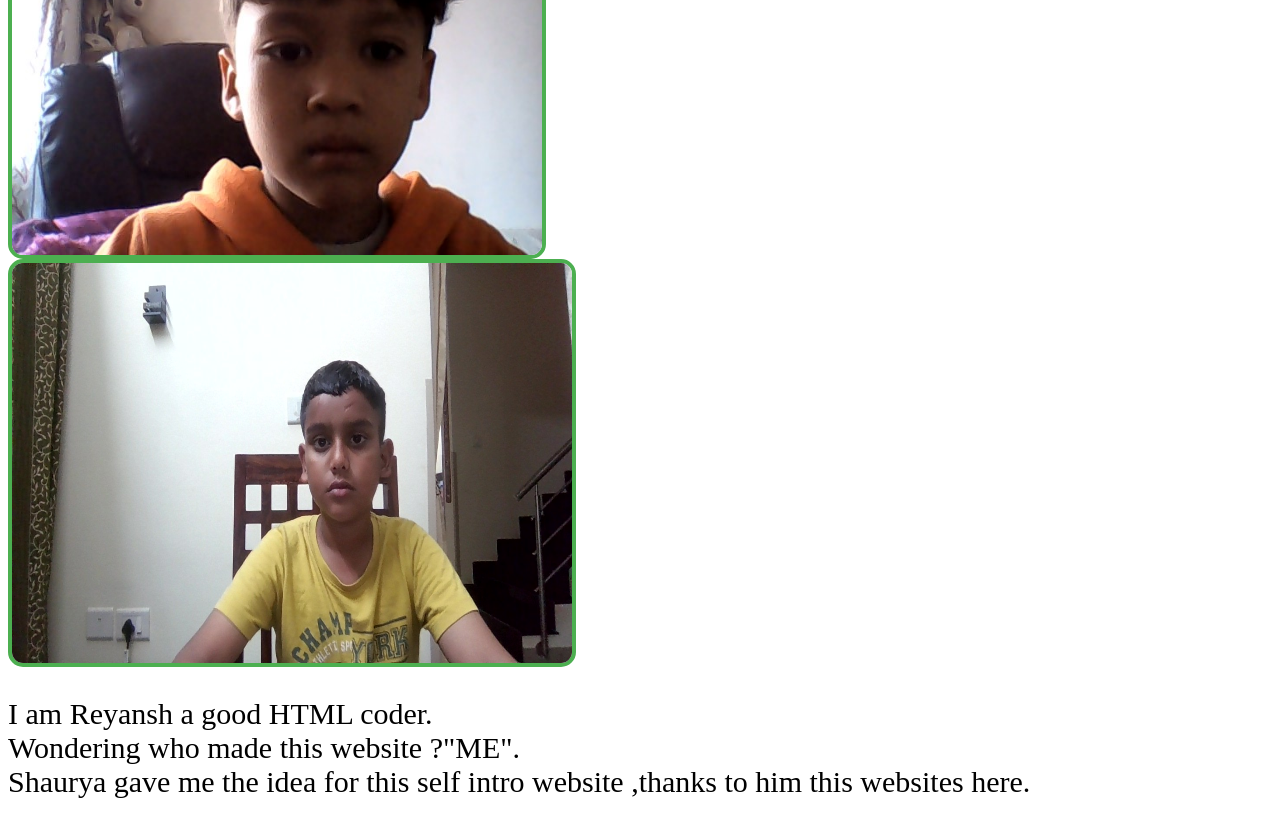
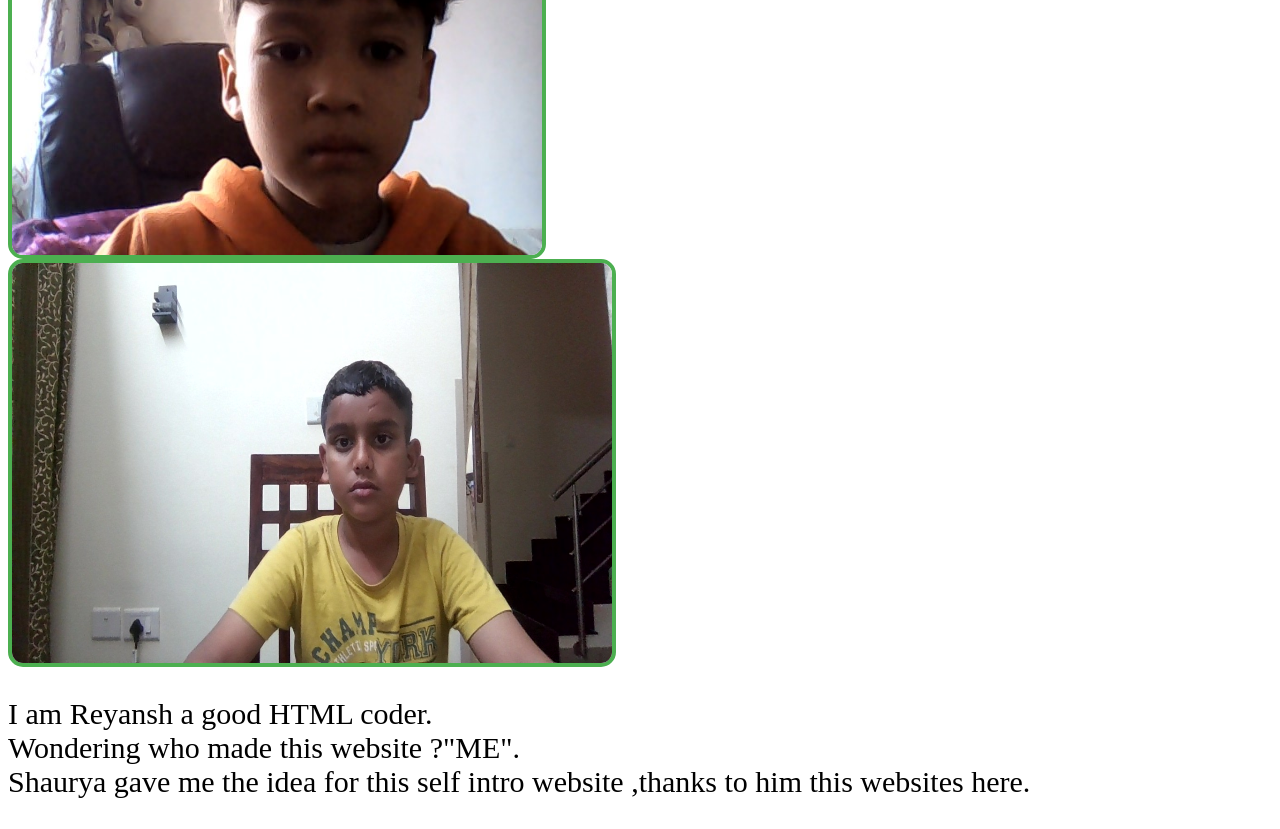
Before and after one commit to treeprojectrey/intro, a plain HTML site: page index.html in a window 1280 px wide. Shown: the part 177-1006 px from the top of the page. Drawn offline with Linux system fonts and the light colour scheme.

Commit message:
Update index.html

```diff
--- a/index.html
+++ b/index.html
@@ -25,7 +25,7 @@ top:0; right:0;
 </header>
 <img src="WIN_20241129_12_42_59_Pro.jpg" alt="reyansh"width="530px" height="420px">
 <br>
-<img src="WIN_20261104_20_52_08_Pro.jpg" alt="shaurya"width="560px" height="400px">
+<img src="WIN_20261104_20_52_08_Pro.jpg" alt="shaurya"width="600px" height="400px">
 <p>I am Reyansh a good HTML coder.<br>Wondering who made this website ?"ME".<br>Shaurya gave me the idea for this self intro website ,thanks to him this websites here.</p>
 </body>
 </html>
```
